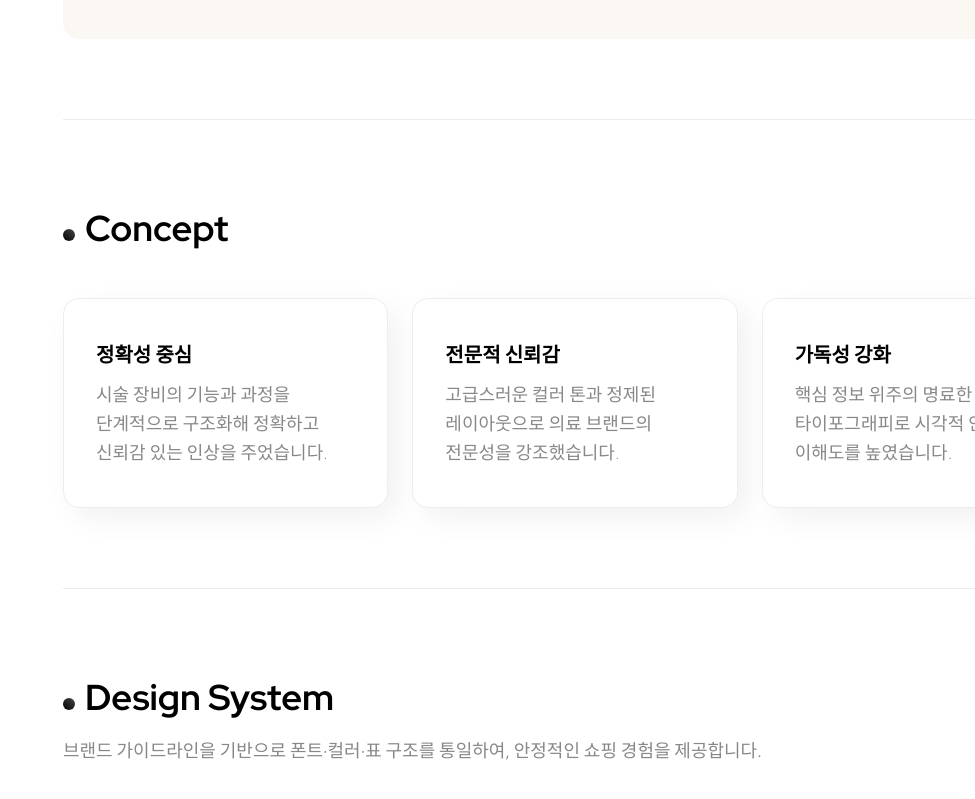
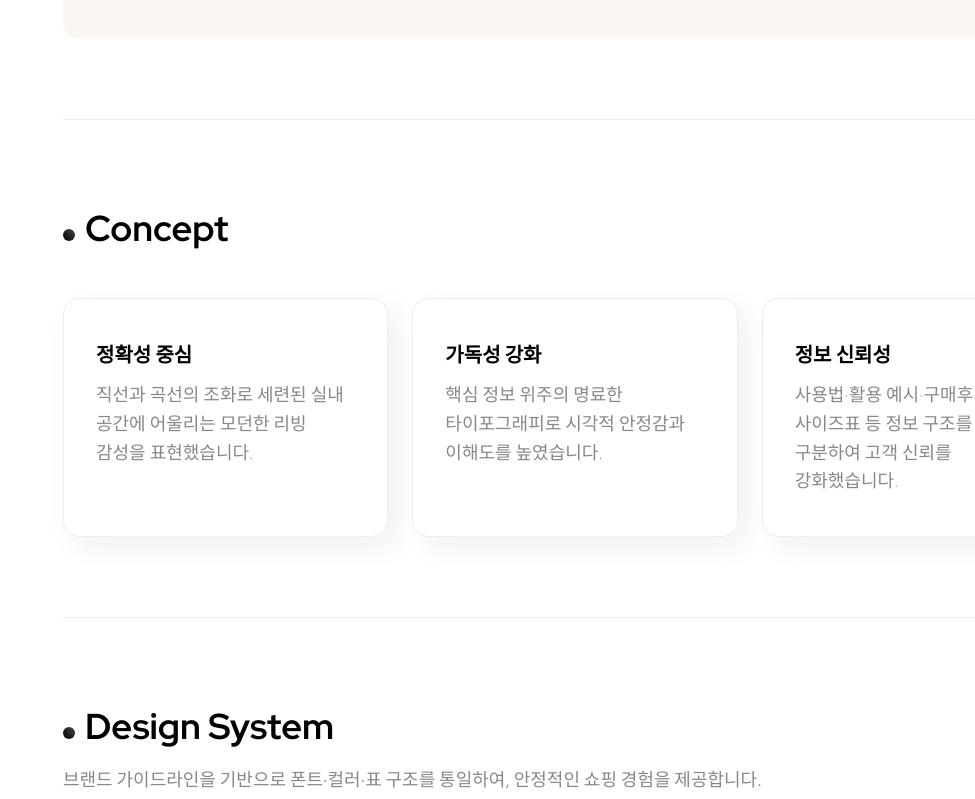
Before and after one commit to skykwon1004/ej-portfolio, a plain HTML site: page projects/detail/pro03.html in a window 1280 px wide. Shown: the part 1801-2600 px from the top of the page, without its empty margins (305-1280 px from the left). Drawn offline with nearby package versions, Linux system fonts and the light colour scheme; a web font is replaced by a local one.

Commit message:
여백수정

```diff
--- a/css/index.css
+++ b/css/index.css
@@ -458,7 +458,7 @@ body,
 
 .pro02-btn {
   background: #fff;
-  border-radius: 30px;
+  border-radius: 50px;
   display: inline-block;
   font-size: 18px;
   padding: 20px 52px 18px 52px;
--- a/projects/detail/pro03.html
+++ b/projects/detail/pro03.html
@@ -226,27 +226,44 @@
           </div>
         </section>
 
-        <!-- Concept -->
-        <section class="py-20 border-b-gray-100" data-aos="fade-up" data-aos-duration="1400">
-          <div class="flex flex-col self-stretch inline-flex justify-start items-start gap-10">
+         <!-- 컨셉 -->
+         <section class="py-20 border-b-gray-100" data-aos="fade-up" data-aos-duration="1400">
+          <div class="flex flex-col self-stretch inline-flex justify-start items-start gap-10 w-full">
             <div class="justify-center text-4xl font-bold text-circle">Concept</div>
             <div class="self-stretch inline-flex justify-start items-start gap-6 flex-1">
-              <!-- 카드 -->
-              <div class="flex-1 bg-white rounded-2xl shadow-[10px_10px_30px_0px_rgba(0,0,0,0.06)] border border-gray-100 py-10 px-8 flex flex-col gap-2.5">
-                <div class="text-xl font-semibold">정확성 중심</div>
-                <p class="text-lg font-gray-300 font-light">시술 장비의 기능과 과정을 단계적으로 구조화해 정확하고 신뢰감 있는 인상을 주었습니다.</p>
+              <!-- 카드 1 -->
+              <div class="self-stretch flex flex-col flex-1 justify-start items-start gap-8 bg-white rounded-2xl shadow-[10px_10px_30px_0px_rgba(0,0,0,0.06)] border border-gray-100 py-10 px-8">
+                <div class="self-stretch flex flex-col justify-start items-start gap-2.5">
+                  <div class="self-stretch inline-flex justify-start items-center gap-5">
+                    <div class="flex-1 justify-start text-xl font-semibold">정확성 중심</div>
+                  </div>
+                  <div class="self-stretch justify-start text-lg font-gray-300 font-light">직선과 곡선의 조화로 세련된 실내 공간에 어울리는 모던한 리빙 감성을 표현했습니다.</div>
+                </div>
               </div>
-              <div class="flex-1 bg-white rounded-2xl shadow-[10px_10px_30px_0px_rgba(0,0,0,0.06)] border border-gray-100 py-10 px-8 flex flex-col gap-2.5">
-                <div class="text-xl font-semibold">전문적 신뢰감</div>
-                <p class="text-lg font-gray-300 font-light">고급스러운 컬러 톤과 정제된 레이아웃으로 의료 브랜드의 전문성을 강조했습니다.</p>
+
+              <!-- 카드 2 -->
+              <div class="self-stretch flex flex-col flex-1 justify-start items-start gap-8 bg-white rounded-2xl shadow-[10px_10px_30px_0px_rgba(0,0,0,0.06)] border border-gray-100 py-10 px-8">
+                <div class="self-stretch flex flex-col justify-start items-start gap-2.5">
+                  <div class="self-stretch inline-flex justify-start items-center gap-5">
+                    <div class="flex-1 justify-start text-xl font-semibold">가독성 강화</div>
+                  </div>
+                  <div class="self-stretch justify-start text-lg font-gray-300 font-light">핵심 정보 위주의 명료한 타이포그래피로 시각적 안정감과 이해도를 높였습니다.</div>
+                </div>
               </div>
-              <div class="flex-1 bg-white rounded-2xl shadow-[10px_10px_30px_0px_rgba(0,0,0,0.06)] border border-gray-100 py-10 px-8 flex flex-col gap-2.5">
-                <div class="text-xl font-semibold">가독성 강화</div>
-                <p class="text-lg font-gray-300 font-light">핵심 정보 위주의 명료한 타이포그래피로 시각적 안정감과 이해도를 높였습니다.</p>
+
+              <!-- 카드 3 -->
+              <div class="self-stretch flex flex-col flex-1 justify-start items-start gap-8 bg-white rounded-2xl shadow-[10px_10px_30px_0px_rgba(0,0,0,0.06)] border border-gray-100 py-10 px-8">
+                <div class="self-stretch flex flex-col justify-start items-start gap-2.5">
+                  <div class="self-stretch inline-flex justify-start items-center gap-5">
+                    <div class="flex-1 justify-start text-xl font-semibold">정보 신뢰성</div>
+                  </div>
+                  <div class="self-stretch justify-start text-lg font-gray-300 font-light">사용법·활용 예시·구매후기·사이즈표 등 정보 구조를 명확히 구분하여 고객 신뢰를 강화했습니다.</div>
+                </div>
               </div>
             </div>
           </div>
         </section>
+
 
         <!-- design system -->
         <section class="py-20 border-b-gray-100 self-stretch flex flex-col justify-start items-start gap-10" data-aos="fade-up" data-aos-duration="1400">
```
Also changed, not shown: projects/detail/pro01.html (+1 -1 lines), projects/detail/pro02.html (+1 -1 lines), projects/print/pro01.html (+1 -1 lines), projects/publishing/pro01.html (+4 -4 lines), projects/publishing/pro02.html (+3 -3 lines), projects/publishing/pro03.html (+3 -3 lines), projects/web/pro01.html (+6 -6 lines), projects/web/pro02.html (+4 -4 lines), projects/web/pro03.html (+5 -5 lines).
